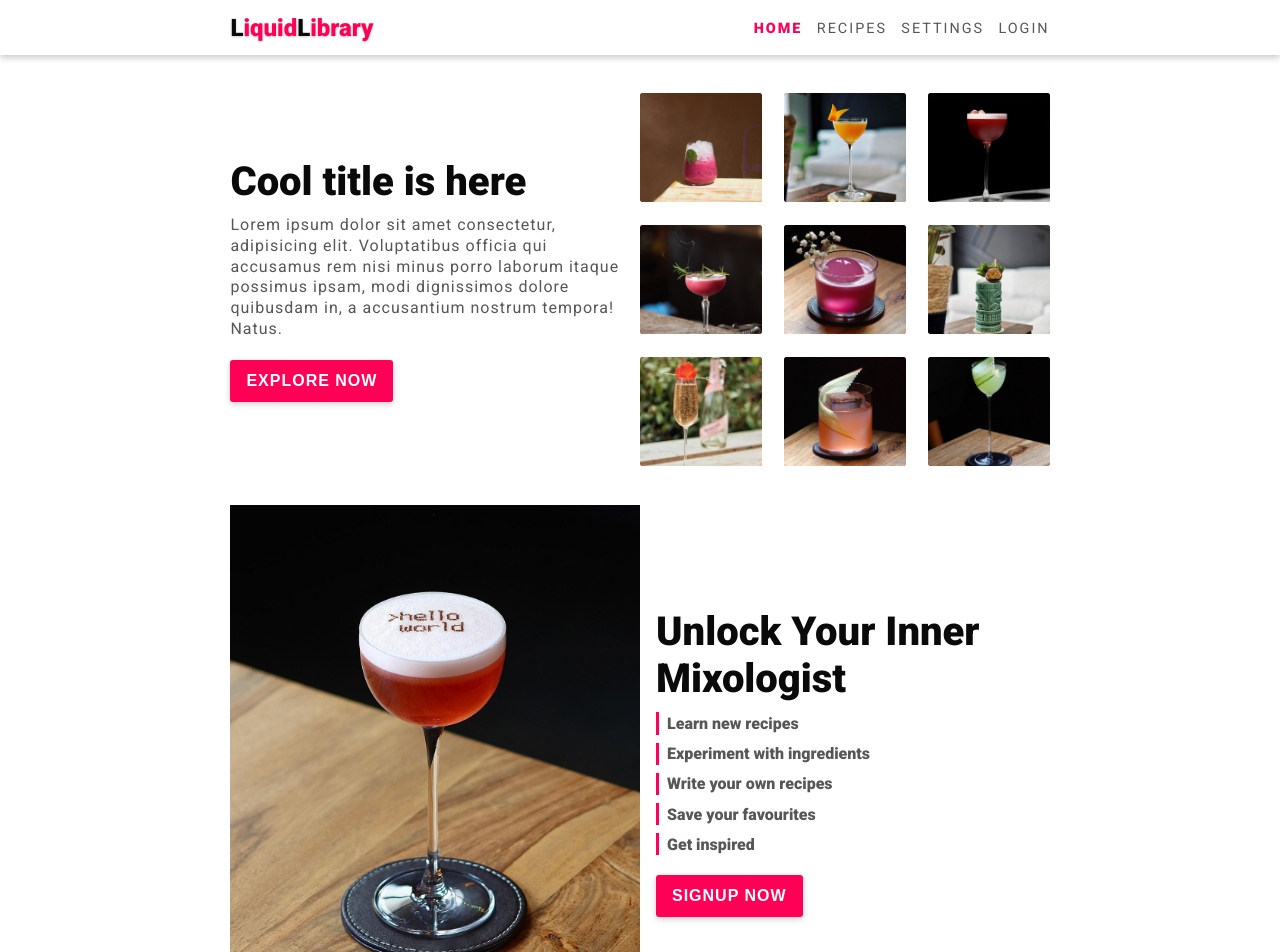
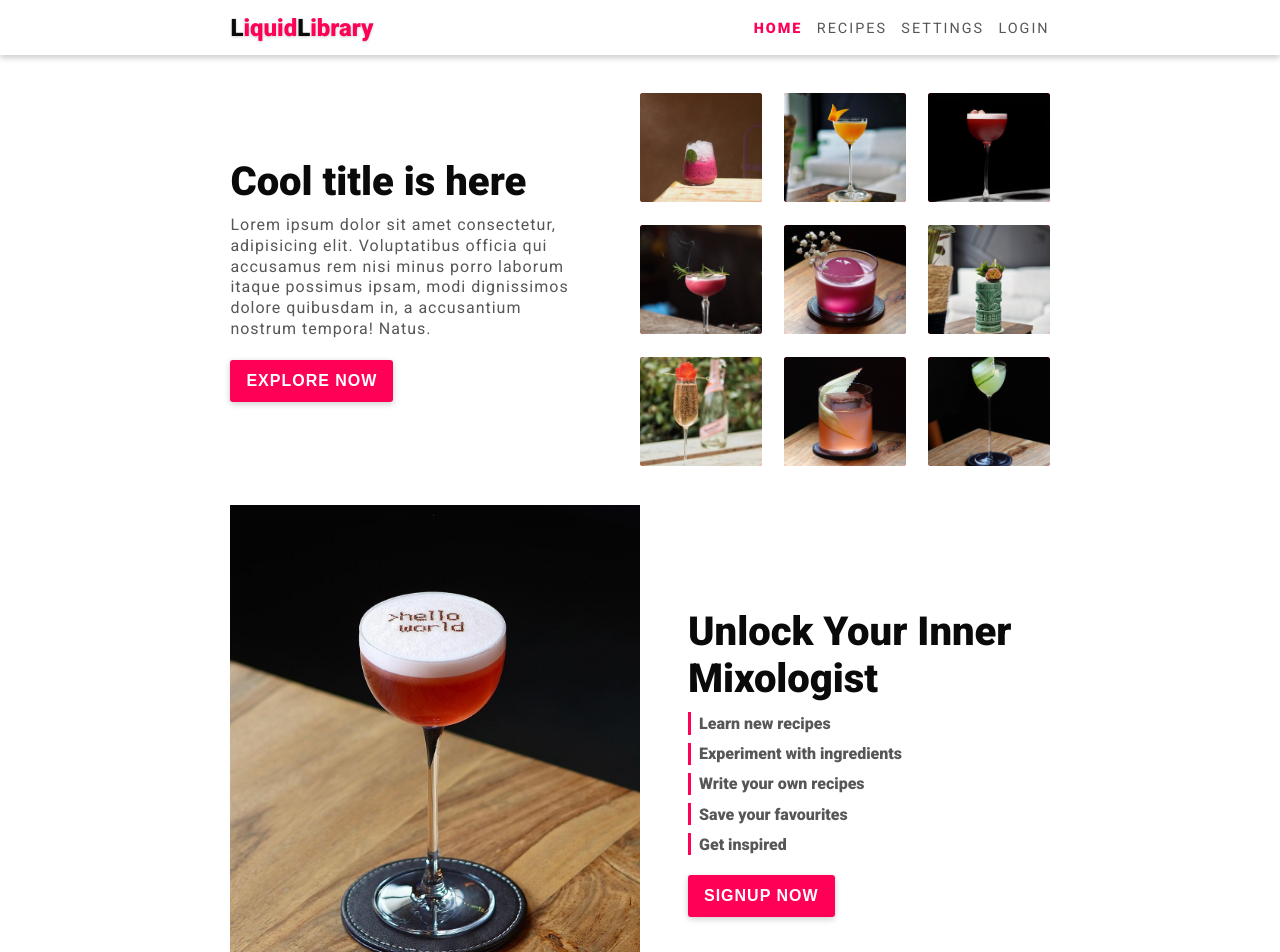
Before and after one commit to JellyBread97/Capstone_FE, a React (Create React App) app in the folder frontend/: page / in a window 1280 px wide. Shown: the top 952 px of the page. Built offline with nearby package versions, Linux system fonts and the light colour scheme.

Commit message:
padding main page

```diff
--- a/frontend/src/styles/partials/_hero-section.scss
+++ b/frontend/src/styles/partials/_hero-section.scss
@@ -1,6 +1,6 @@
 .section.hero {
   .typography {
-    padding-right: 1em;
+    padding-right: 3em;
   }
   .gallery {
     display: grid;
--- a/frontend/src/styles/partials/_improve-section.scss
+++ b/frontend/src/styles/partials/_improve-section.scss
@@ -5,7 +5,7 @@
     }
   }
   .col.typography {
-    padding-left: 1em;
+    padding-left: 3em;
     .skill-item {
       border-left: 0.2em solid var(--primary-color);
       margin-bottom: 0.5em;
```
